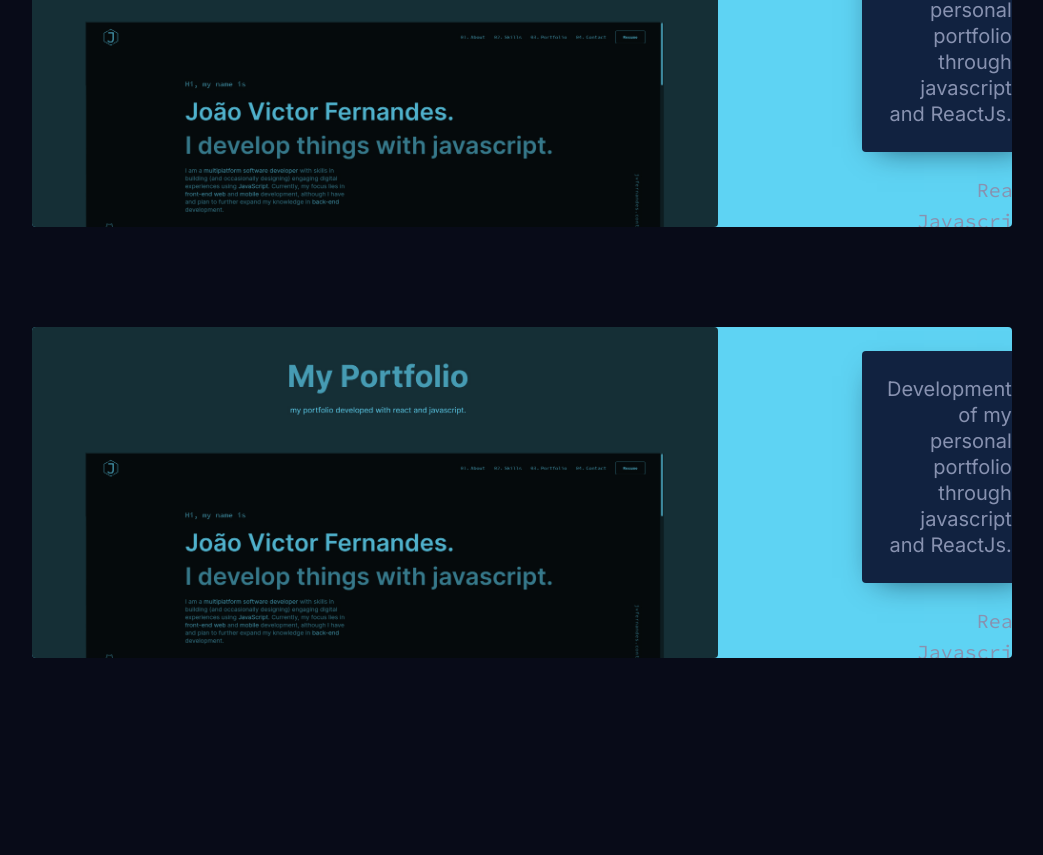
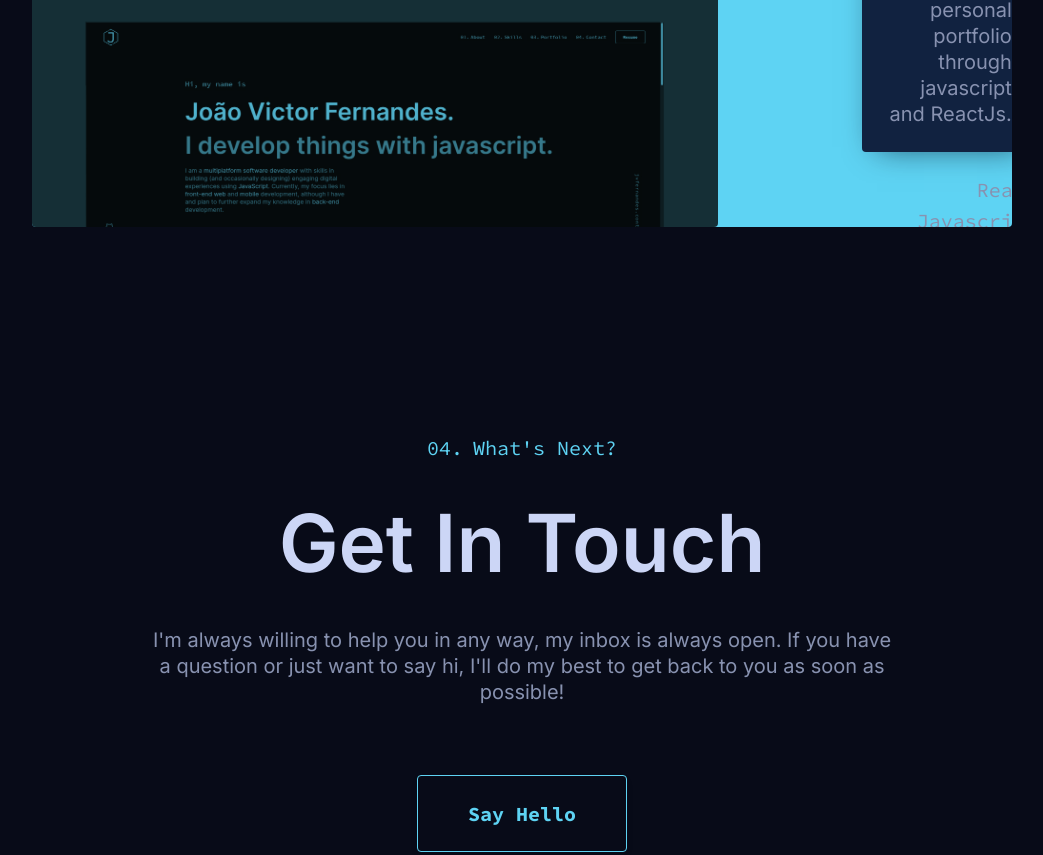
Before and after one commit to JvFern4ndes/MyPersonalWebsite, a React (Vite) app in the folder fe/: page / in a window 1280 px wide. Shown: the part 3135-3990 px from the top of the page, without its empty margins (118-1161 px from the left). Built offline with nearby package versions, Linux system fonts and the light colour scheme.

Commit message:
feat: portfolio section changes

```diff
--- a/fe/src/Pages/Portfolio/index.jsx
+++ b/fe/src/Pages/Portfolio/index.jsx
@@ -65,44 +65,6 @@ export default function Portfolio() {
             </Content>
           </ProjectContent>
         </ProjectContainer>
-        <ProjectContainer>
-          <ProjectContent>
-            <Content>
-              <Overline>Featured Project</Overline>
-              <Link to="/#">
-                <ProjectTitle>My Own Portfolio</ProjectTitle>
-              </Link>
-              <ProjectDescription>
-                <p>Development of my personal portfolio through javascript and ReactJs.</p>
-              </ProjectDescription>
-              <ProjectTechList>
-                <TechOfList>React</TechOfList>
-                <TechOfList>Javascript</TechOfList>
-                <TechOfList>CSS</TechOfList>
-                <TechOfList>HTML</TechOfList>
-              </ProjectTechList>
-              <ProjectLinks>
-                <Link to="/#">
-                  <img src={GithubIcon} alt="Github Link" />
-                </Link>
-                <Link to="/#">
-                  <img src={ProjectLink} alt="Project Link" />
-                </Link>
-              </ProjectLinks>
-            </Content>
-          </ProjectContent>
-          <Picture>
-            <Wrapper>
-              <ImageWrapper>
-                <ImageContainer>
-                  <Link to="/#">
-                    <img src={MyPortfolioImage} alt="Project 1" />
-                  </Link>
-                </ImageContainer>
-              </ImageWrapper>
-            </Wrapper>
-          </Picture>
-        </ProjectContainer>
       </ProjectsList>
     </Container>
   );
```
